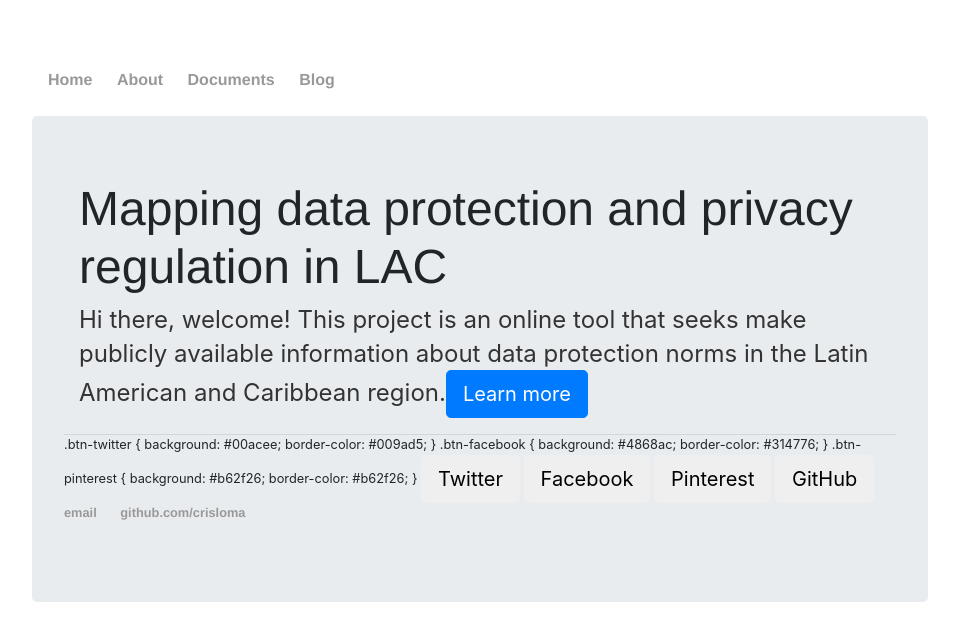
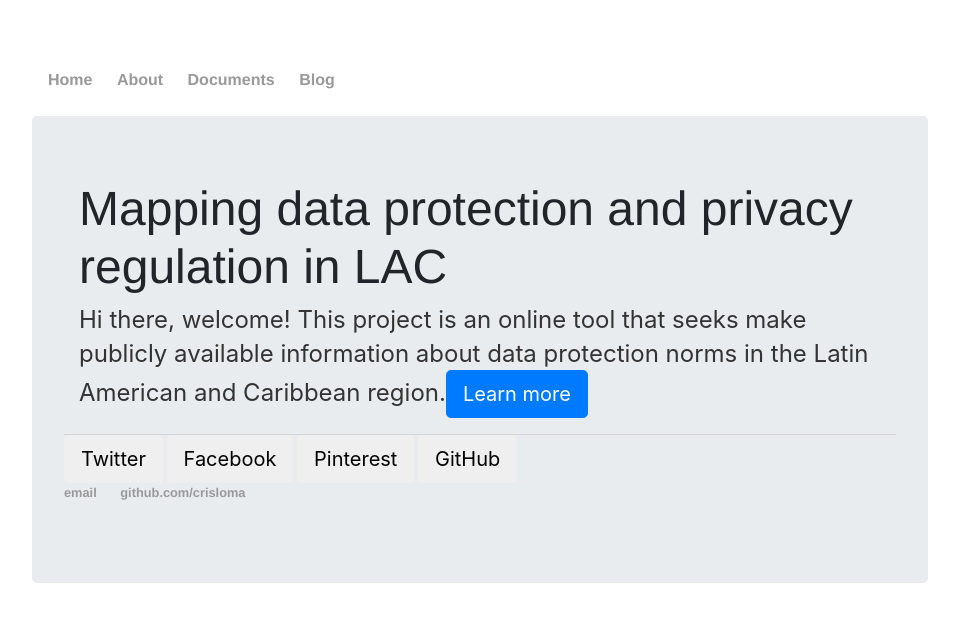
Before and after one commit to crisloma/crisloma.github.io, a Jekyll site: the page index.html, which Jekyll copies as it is, in a window 1280 px wide. Shown: the top 641 px of the page, without its empty margins (160-1119 px from the left). Built offline with Jekyll 4.4.1, drawn with Linux system fonts in a browser that asks for light colours.

Commit message:
Update index.html

```diff
--- a/index.html
+++ b/index.html
@@ -29,18 +29,7 @@
 		</div><!-- /.container -->
 		<footer>
 		<div id='social-buttons'>
-			.btn-twitter {
-			background: #00acee;
-			border-color: #009ad5;
-			}
-			.btn-facebook {
-			background: #4868ac;
-			border-color: #314776;
-			}
-			.btn-pinterest {
-			background: #b62f26;
-			border-color: #b62f26;
-			}
+
 
 			<button class="btn btn-lg btn-twitter">Twitter</button>
 			<button class="btn btn-lg btn-facebook">Facebook</button>
```
